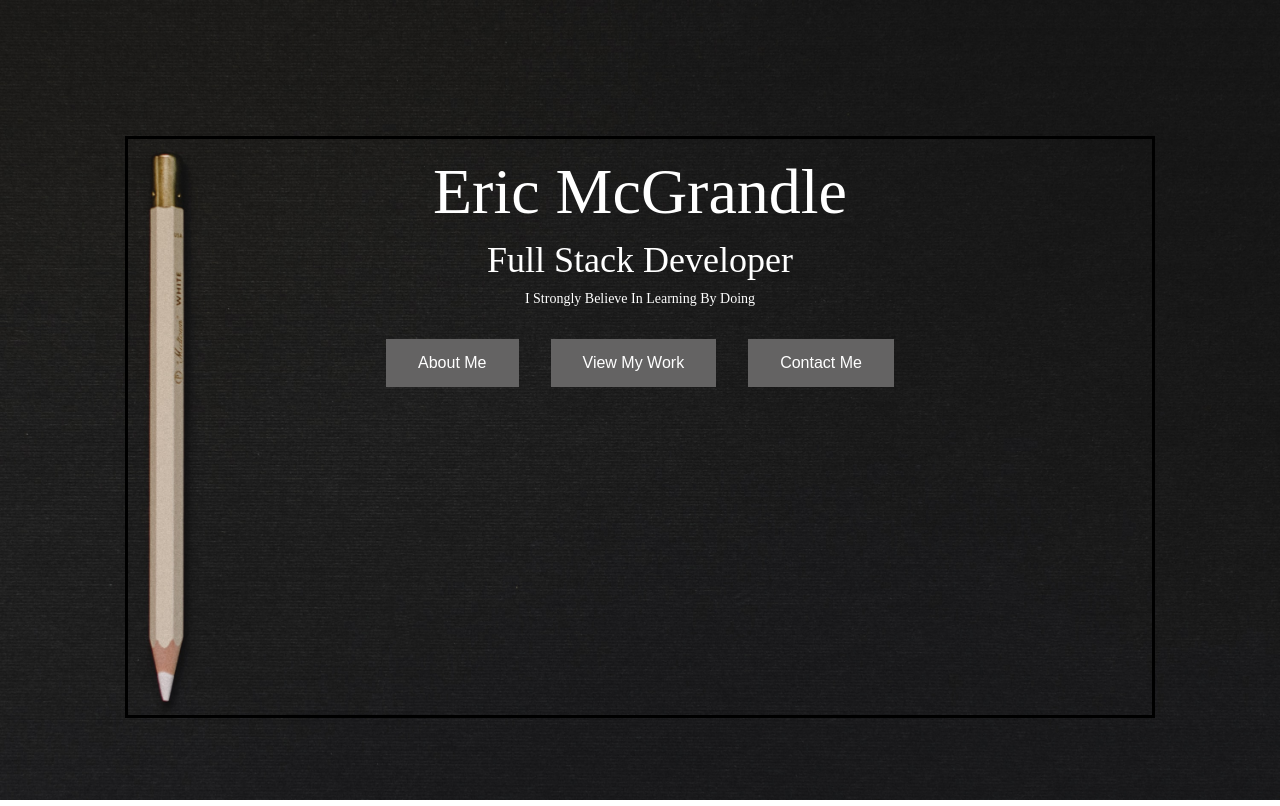
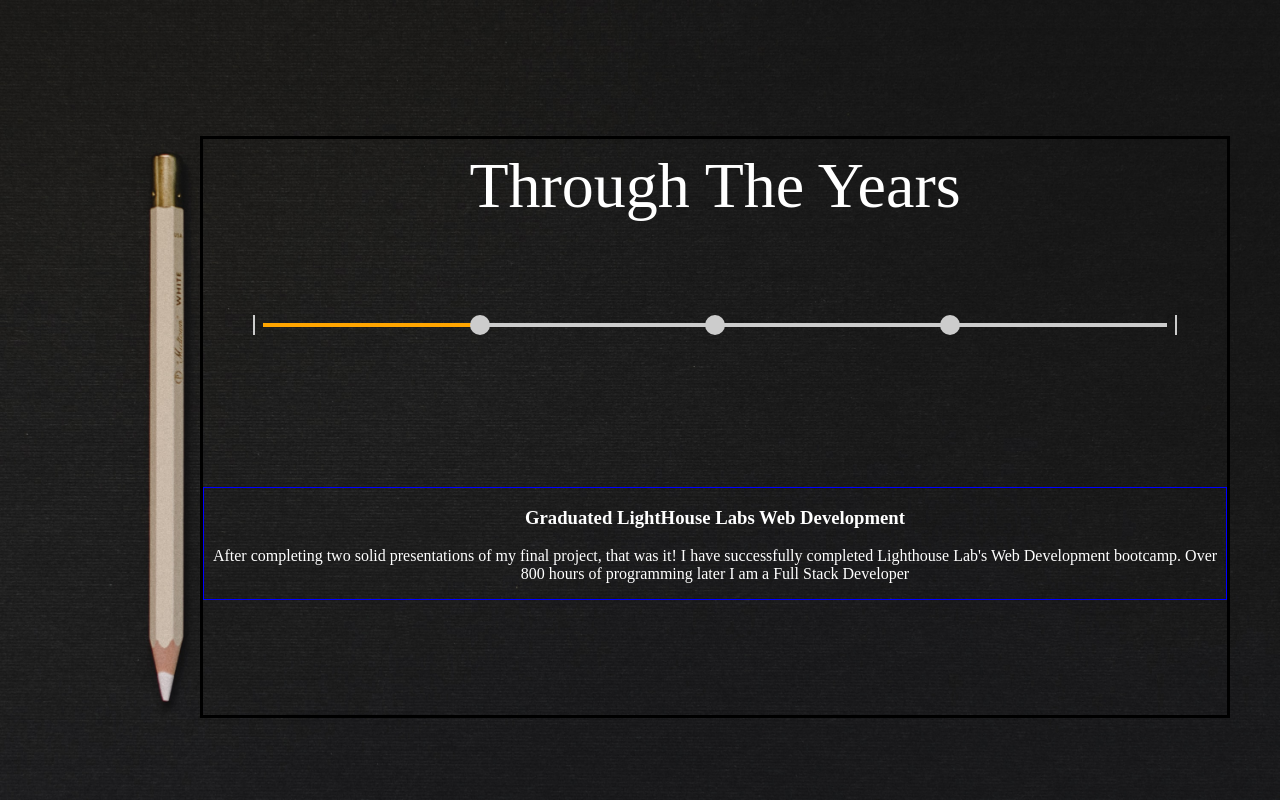
Before and after one commit to ericmcgrandle/portfolio-website, a React (Create React App) app: page / in a window 1280 px wide. Built offline with nearby package versions, Linux system fonts and the light colour scheme.

Commit message:
about page with basic timeline styling

```diff
--- /dev/null
+++ b/src/AboutMe.js
@@ -0,0 +1,41 @@
+import './styling/timeline.scss';
+
+function AboutMe() {
+  return (
+    <div className="main">
+      <p className="title">Through The Years</p>
+
+      <div className="timeline">
+        <div className="timeline-progress"></div>
+
+        <div className="timeline-items">
+
+          {/* Start */}
+          <div className="timeline-ends"></div>
+
+          {/* Individual events */}
+          <button className="timeline-button">
+          </button>
+
+          <button className="timeline-button">
+          </button>
+
+          <button className="timeline-button">
+          </button>
+
+
+          {/* End */}
+          <div className="timeline-ends"></div>
+
+        </div>
+      </div>
+
+      <div className="about-event">
+        <h3 className="event-title">Graduated LightHouse Labs Web Development</h3>
+        <p className="event-description">After completing two solid presentations of my final project, that was it! I have successfully completed Lighthouse Lab's Web Development bootcamp. Over 800 hours of programming later I am a Full Stack Developer</p>
+      </div>
+    </div>
+  );
+}
+
+export default AboutMe;
--- a/src/index.js
+++ b/src/index.js
@@ -2,10 +2,11 @@
 import ReactDOM from 'react-dom';
 // import App from './App';
 import LandingPage from './LandingPage';
+import AboutMe from './AboutMe';
 
 ReactDOM.render(
   <React.StrictMode>
-    <LandingPage />
+    <AboutMe />
   </React.StrictMode>,
   document.getElementById('root')
 );
--- /dev/null
+++ b/src/styling/timeline.scss
@@ -0,0 +1,66 @@
+.main {
+  border: 3px solid black;
+  height: 72vh;
+  width: 80vw;
+  margin: 17vh 5vw 11vh 15vw;
+
+  .title {
+    color: #ffffff;
+    text-align: center;
+    font-size: 64px;
+    margin: 10px 10px 100px;
+  }
+
+  .timeline {
+    margin: 50px 60px;
+    height: 4px;
+    background-color: #ccc;
+
+    .timeline-progress {
+      width: 25%;
+      height: 100%;
+      background-color: orange;
+    }
+
+    .timeline-items {
+      margin-left: -10px;
+      margin-right: -10px;
+      margin-top: -12px;
+      display: flex;
+      justify-content: space-between;
+    }
+
+    .timeline-ends {
+      position: relative;
+      width: 2px;
+      height: 20px;
+      background-color: #ccc;
+      display: block;
+    }
+
+    .timeline-button {
+      content: '';
+      width: 20px;
+      height: 20px;
+      background-color: #ccc;
+      display: block;
+      border-radius: 100%;
+      border: none;
+    }
+  } // .timeline
+
+  .about-event {
+    border: 1px solid blue;
+    margin: 10em 0em;
+
+    .event-title {
+      color: #ffffff;
+      text-align: center;
+    }
+    .event-description {
+      color: #ffffff;
+      text-align: center;
+    }
+  } // .about-event
+
+} // .main
```
Also changed, not shown: src/App.js (deleted, +0 -7 lines).
